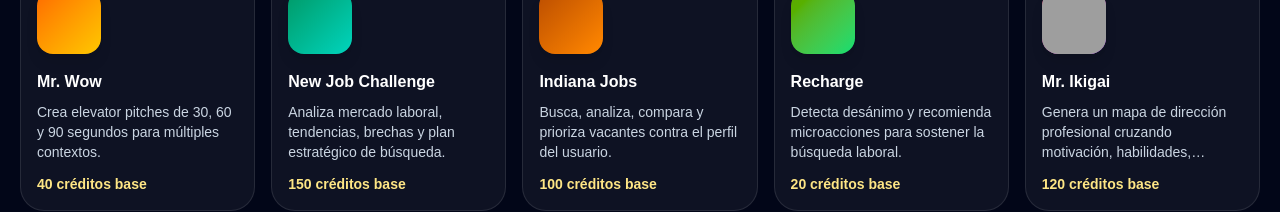
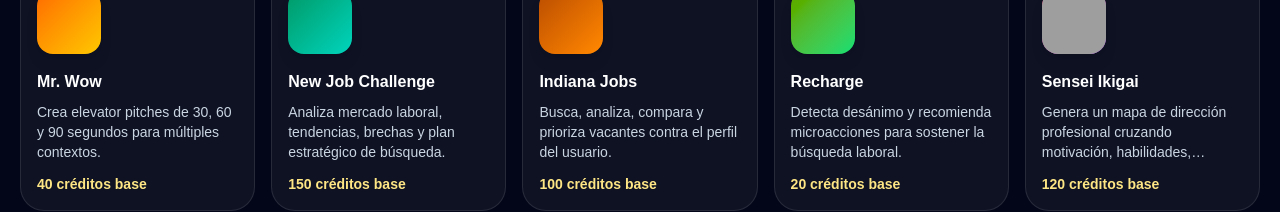
Before and after one commit to LemonBots-Tech/Empleate-Ya, a Next.js app: page / in a window 1280 px wide. Shown: the part 951-1163 px from the top of the page. Built offline with nearby package versions, Linux system fonts and the light colour scheme; grey boxes are pictures that could not be loaded.

Commit message:
Rename Ikigai agent to Sensei Ikigai

```diff
--- a/src/ai/personaRegistry.ts
+++ b/src/ai/personaRegistry.ts
@@ -94,7 +94,7 @@ export const personaRegistry: Record<PersonaId, Persona> = {
   },
   mr_ikigai: {
     id: "mr_ikigai",
-    name: "Mr. Ikigai",
+    name: "Sensei Ikigai",
     tone: "reflexivo, profundo y orientador",
     color: "rose/púrpura",
     themeClass: "from-rose-500 to-purple-600",
--- a/src/ai/skillRegistry.ts
+++ b/src/ai/skillRegistry.ts
@@ -144,7 +144,7 @@ export const skillRegistry: Record<SkillId, SkillDefinition> = {
   },
   mr_ikigai: {
     id: "mr_ikigai",
-    name: "Mr. Ikigai",
+    name: "Sensei Ikigai",
     description: "Genera un mapa de dirección profesional cruzando motivación, habilidades, mercado e ingresos.",
     personaId: "mr_ikigai",
     baseCredits: 120,
```
